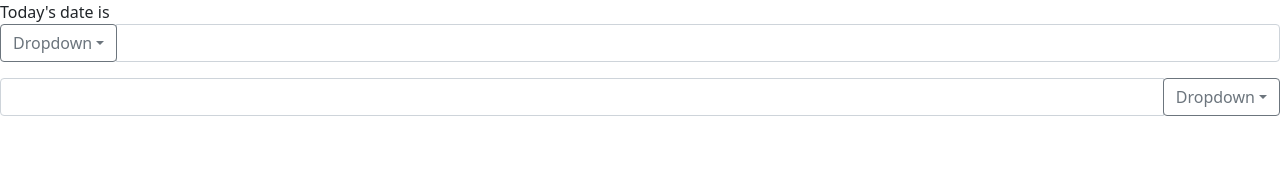
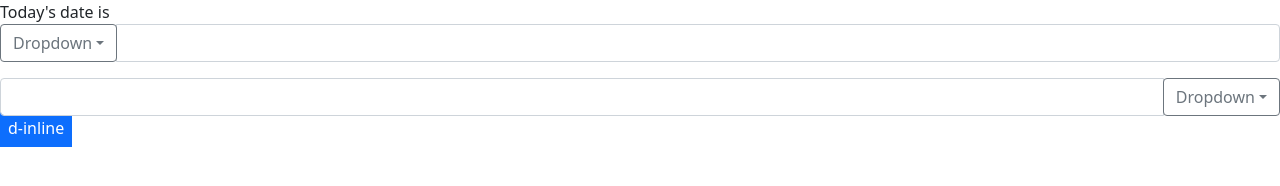
Before and after one commit to matt-cross23/day-planner, a plain HTML site: page index.html in a window 1280 px wide. Drawn offline with nearby package versions, Linux system fonts and the light colour scheme.

Commit message:
Update index.html

```diff
--- a/index.html
+++ b/index.html
@@ -8,8 +8,7 @@
     <link rel="stylesheet" href="./assets/main.css"> </link>
     <script
     type="text/javascript"
-    src="https://cdnjs.cloudflare.com/ajax/libs/moment.js/2.29.1/moment.min.js"
-  ></script>
+    src="https://cdnjs.cloudflare.com/ajax/libs/moment.js/2.29.1/moment.min.js"></script>
   <script
   src="https://code.jquery.com/jquery-3.6.0.min.js"></script>
   </head>
@@ -49,6 +48,7 @@
           </div>
         </div>
       </div>
+<div class="d-inline p-2 bg-primary text-white">d-inline</div>
 
       <script src="./assets/script.js"> </script>
     <script src="https://cdn.jsdelivr.net/npm/bootstrap@5.0.2/dist/js/bootstrap.bundle.min.js" integrity="sha384-MrcW6ZMFYlzcLA8Nl+NtUVF0sA7MsXsP1UyJoMp4YLEuNSfAP+JcXn/tWtIaxVXM" crossorigin="anonymous"></script>
```
